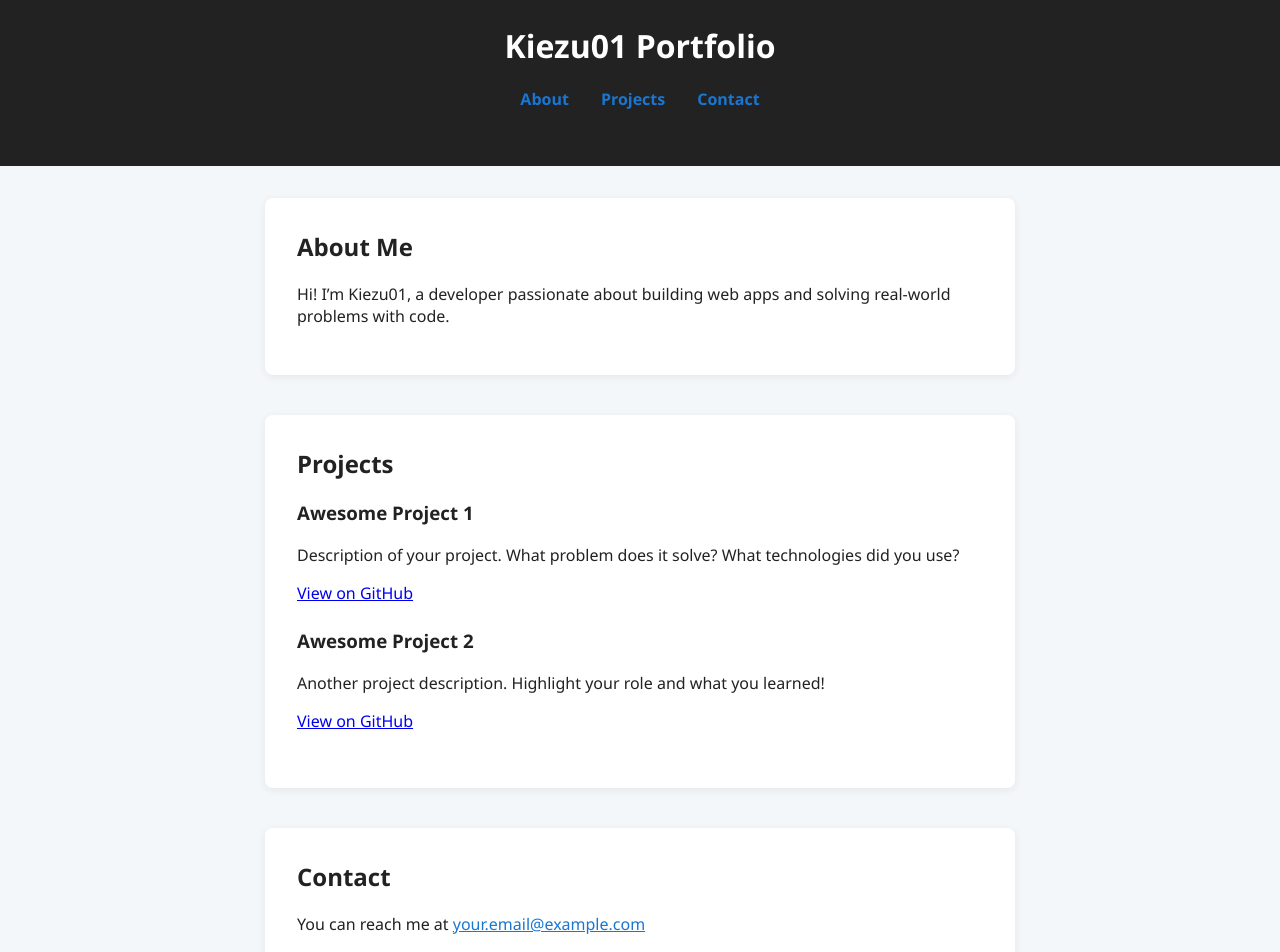
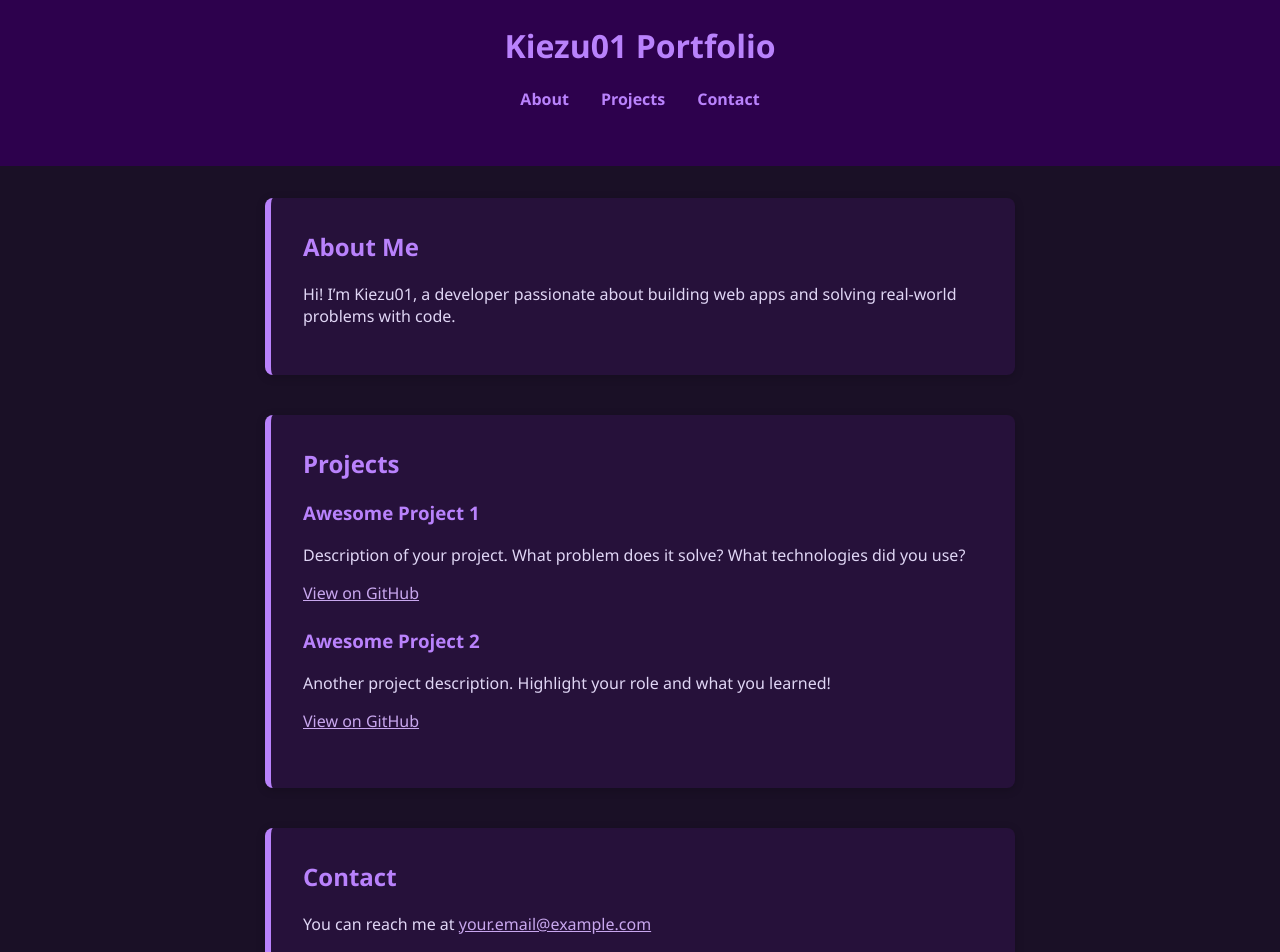
Before and after one commit to kiezu01/my-portfolio, a React (Vite) app: page / in a window 1280 px wide. Shown: the top 952 px of the page. Built offline with nearby package versions, Linux system fonts and the light colour scheme.

Commit message:
change theme to dark purple

```diff
--- a/style.css
+++ b/style.css
@@ -1,11 +1,11 @@
 body {
   margin: 0;
   font-family: 'Segoe UI', Arial, sans-serif;
-  background: #f4f7fa;
-  color: #222;
+  background: #1a1026;
+  color: #e0d6f5;
 }
 header, footer {
-  background: #222;
+  background: #2d014d;
   color: #fff;
   padding: 1.5rem 0;
   text-align: center;
@@ -15,11 +15,13 @@ nav {
 }
 nav a {
   margin: 0 1rem;
-  color: #1976d2;
+  color: #b982fc;
   text-decoration: none;
   font-weight: bold;
+  transition: color 0.2s;
 }
 nav a:hover {
+  color: #fff;
   text-decoration: underline;
 }
 main {
@@ -29,13 +31,15 @@ main {
 }
 section {
   margin-bottom: 2.5rem;
-  background: #fff;
-  box-shadow: 0 2px 10px #0001;
+  background: #26113a;
+  box-shadow: 0 2px 10px #0003;
   border-radius: 8px;
   padding: 2rem;
+  border-left: 6px solid #b982fc;
 }
 h1, h2, h3 {
   margin-top: 0;
+  color: #b982fc;
 }
 .project-list {
   list-style: none;
@@ -44,7 +48,17 @@ h1, h2, h3 {
 .project-list li {
   margin-bottom: 1.5rem;
 }
-.contact-link {
-  color: #1976d2;
+.project-list a {
+  color: #c8a7ee;
   text-decoration: underline;
 }
+.project-list a:hover {
+  color: #b982fc;
+}
+.contact-link {
+  color: #c8a7ee;
+  text-decoration: underline;
+}
+.contact-link:hover {
+  color: #b982fc;
+}
```
